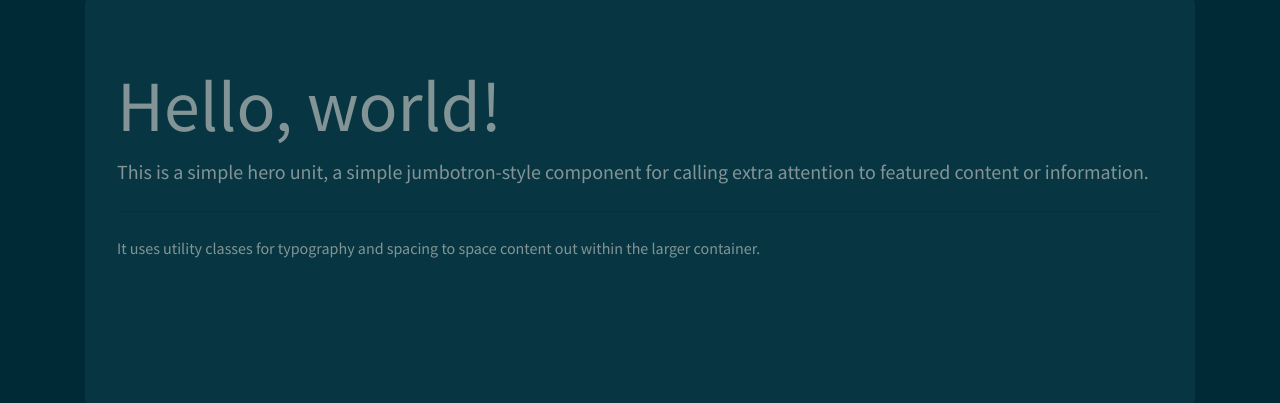
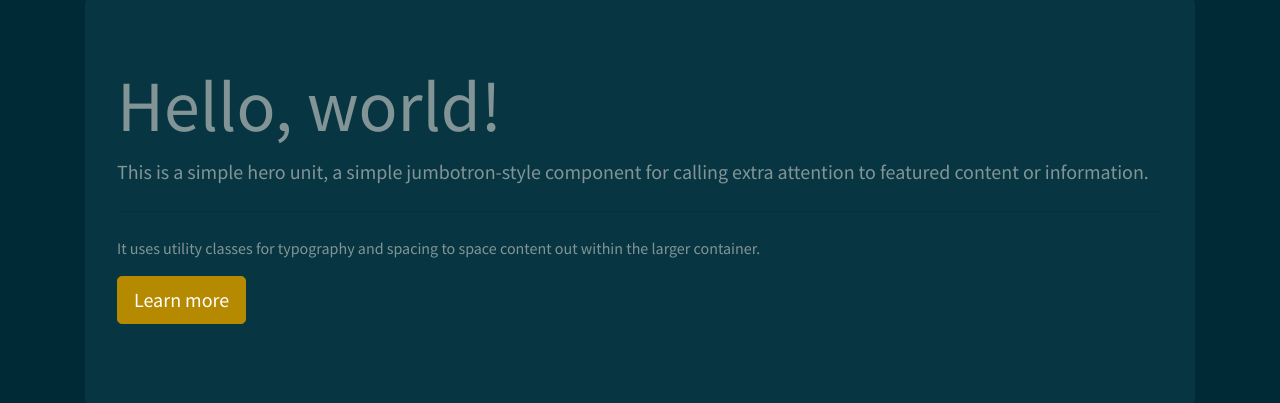
Before and after one commit to Egniel/pet-django-projects, a Django app: page / in a window 1280 px wide. Shown: the part 65-468 px from the top of the page. Run offline with Django 3.2, Linux system fonts and the light colour scheme; some libraries are stand-ins or nearby versions.

Commit message:
update main.css

```diff
--- a/static/css/main.css
+++ b/static/css/main.css
@@ -2,7 +2,7 @@
     margin-top: 4em;
 }
 
-.btn {
+.list-group-item .btn {
     visibility: hidden;
 }
 
```
